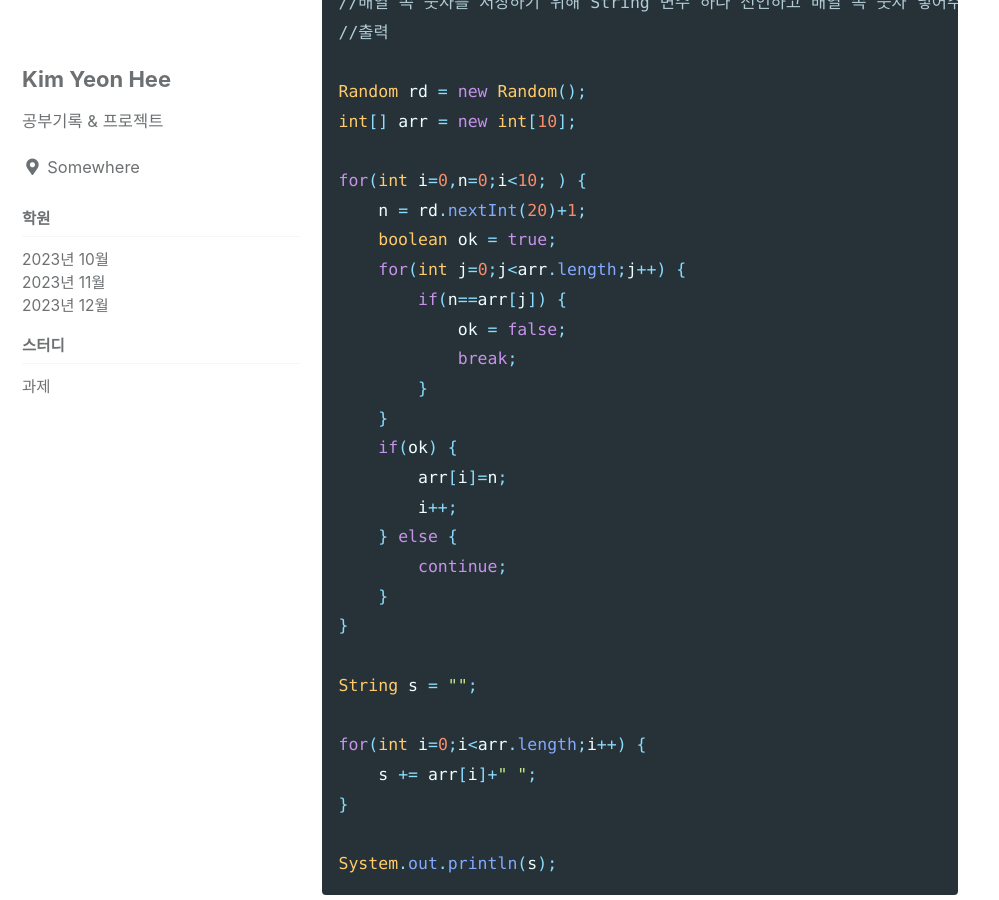
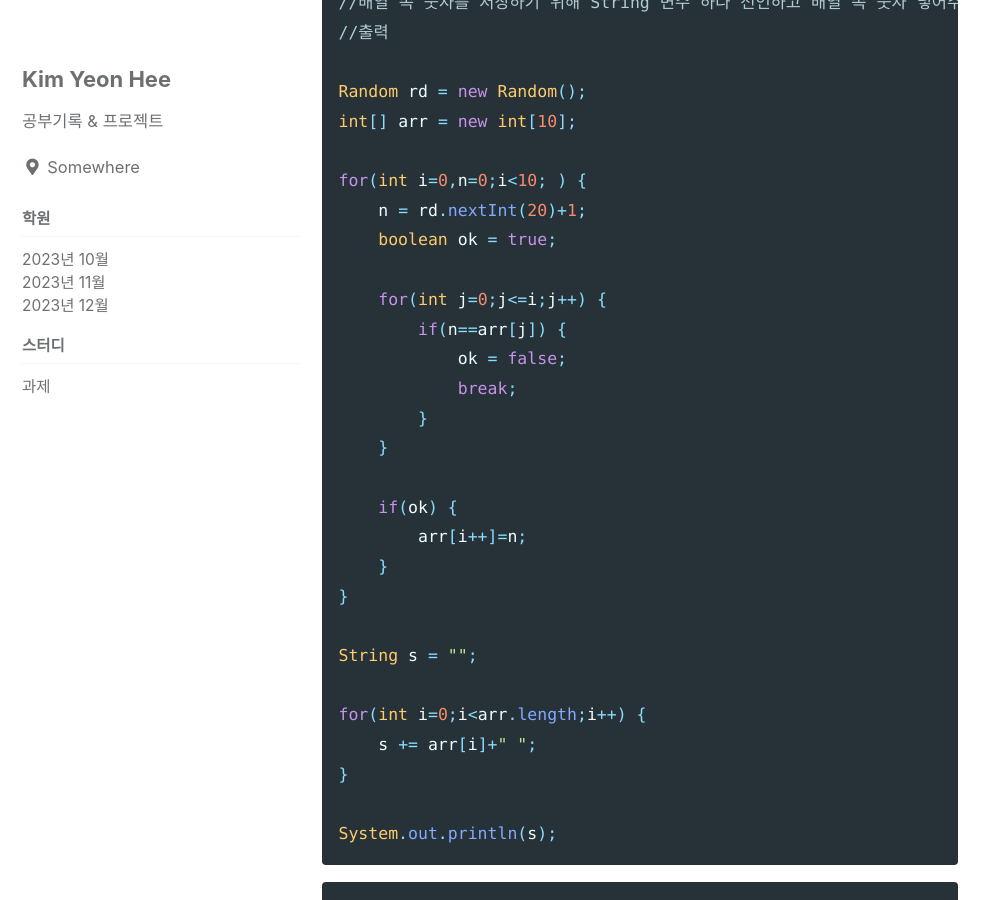
Before and after one commit to YonY-K/YonY-K.github.io, a Jekyll site: the page built from school/2311_school/_posts/2023-11-07/2023-11-07-8period.md, in a window 1280 px wide and 900 px high, scrolled down 689 px. Shown: the whole window, without its empty margins (0-999 px from the left). Built offline with Jekyll 4.4.1, drawn with Linux system fonts in a browser that asks for light colours; cached includes are drawn as plain includes.

Commit message:
posts modify

```diff
--- a/school/2311_school/_posts/2023-11-07/2023-11-07-8period.md
+++ b/school/2311_school/_posts/2023-11-07/2023-11-07-8period.md
@@ -25,17 +25,16 @@ int[] arr = new int[10];
 for(int i=0,n=0;i<10; ) {
     n = rd.nextInt(20)+1;
     boolean ok = true;
-    for(int j=0;j<arr.length;j++) {
+
+    for(int j=0;j<=i;j++) {
         if(n==arr[j]) {
             ok = false;
             break;
         }
     }
+
     if(ok) {
-        arr[i]=n;
-        i++;
-    } else {
-        continue;
+        arr[i++]=n;
     }
 }
 
```
